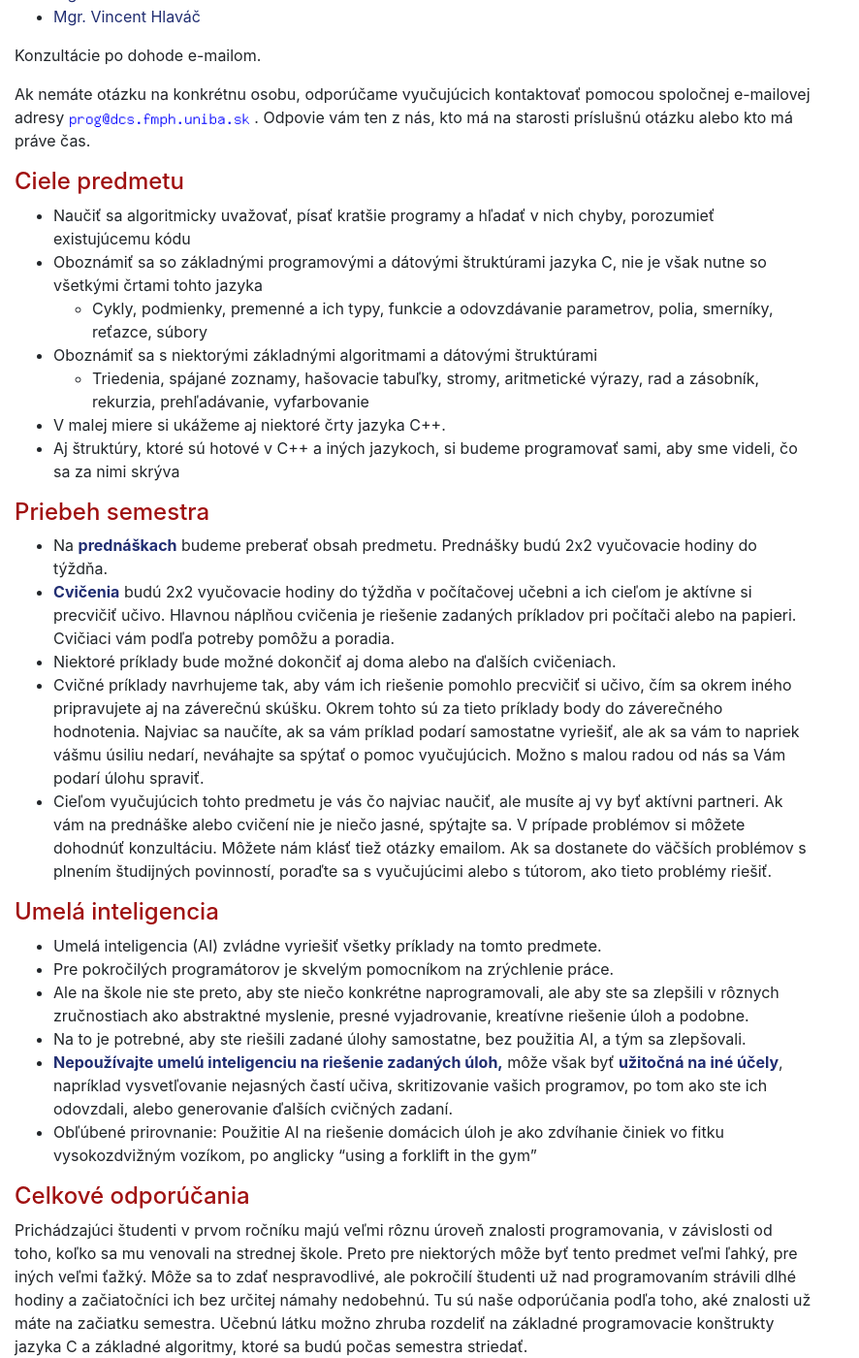
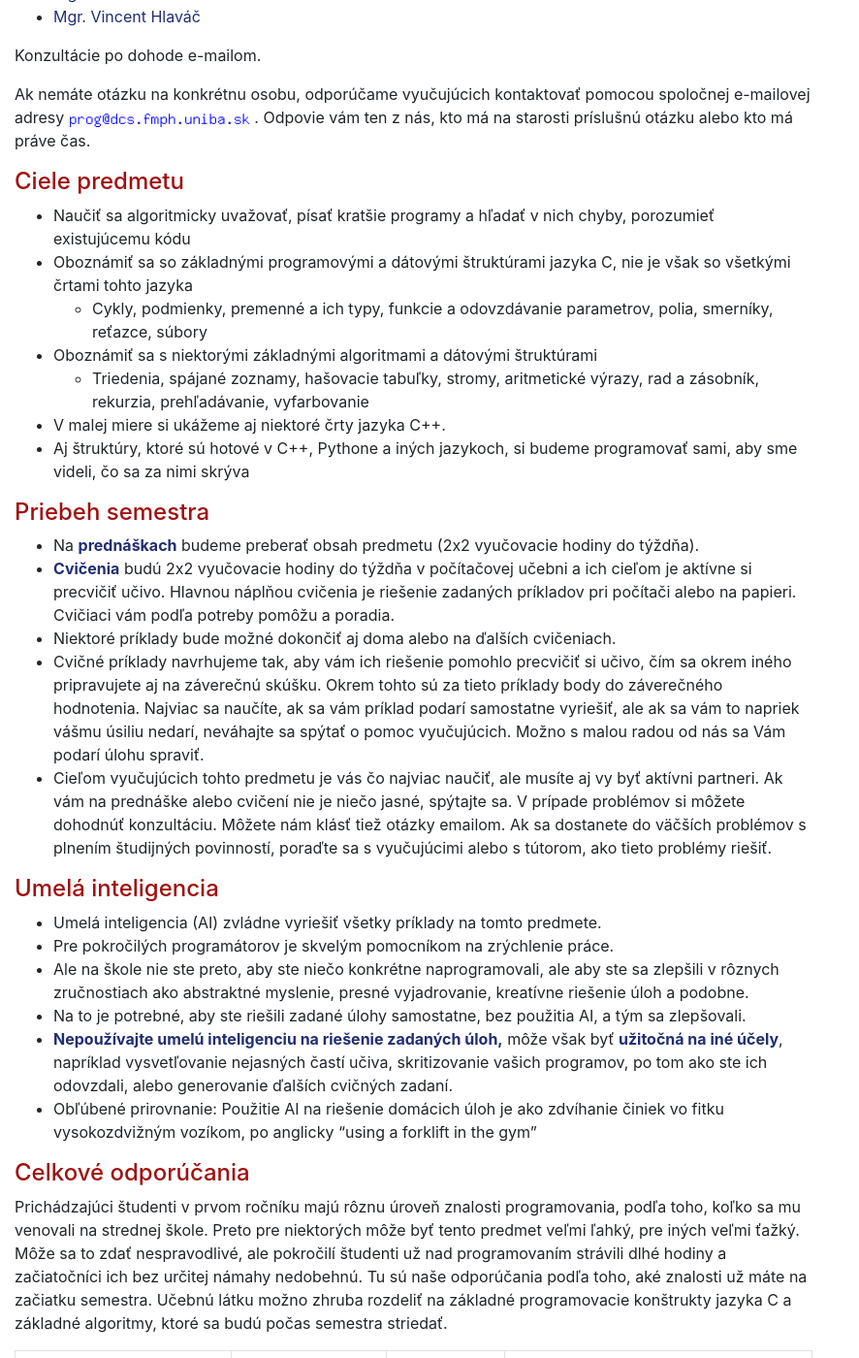
Before and after one commit to dcs-fmph/prog1, a Jekyll site: the page built from notes/Uvod.md, in a window 1280 px wide and 1400 px high, scrolled down 424 px. Shown: the whole window at 97% size, without its empty margins (0-886 px from the left). Built offline with Jekyll 4.4.1, drawn with Linux system fonts in a browser that asks for light colours; nearby versions of some CDN libraries; our own code applies the rules of GitHub Pages for plain Markdown files; some of the changed text lies outside the part shown.

Commit message:
P1 opravy

```diff
--- a/notes/Uvod.md
+++ b/notes/Uvod.md
@@ -30,7 +30,7 @@ alebo kto má práve čas.
   - Naučiť sa algoritmicky uvažovať, písať kratšie programy a hľadať v
     nich chyby, porozumieť existujúcemu kódu
   - Oboznámiť sa so základnými programovými a dátovými štruktúrami
-    jazyka C, nie je však nutne so všetkými črtami tohto
+    jazyka C, nie je však so všetkými črtami tohto
     jazyka
       - Cykly, podmienky, premenné a ich typy, funkcie a odovzdávanie
         parametrov, polia, smerníky, reťazce, súbory
@@ -40,13 +40,12 @@ alebo kto má práve čas.
         aritmetické výrazy, rad a zásobník, rekurzia, prehľadávanie,
         vyfarbovanie
   - V malej miere si ukážeme aj niektoré črty jazyka C++.
-  - Aj štruktúry, ktoré sú hotové v C++ a iných jazykoch, si budeme
+  - Aj štruktúry, ktoré sú hotové v C++, Pythone a iných jazykoch, si budeme
     programovať sami, aby sme videli, čo sa za nimi skrýva
 
 ## Priebeh semestra
 
-  - Na **prednáškach** budeme preberať obsah predmetu. Prednášky budú
-    2x2 vyučovacie hodiny do týždňa.
+  - Na **prednáškach** budeme preberať obsah predmetu (2x2 vyučovacie hodiny do týždňa).
   - **Cvičenia** budú 2x2 vyučovacie hodiny do týždňa v
     počítačovej učebni a ich cieľom je aktívne si precvičiť učivo.
     Hlavnou náplňou cvičenia je riešenie zadaných príkladov pri počítači alebo na papieri.
@@ -83,8 +82,8 @@ alebo kto má práve čas.
 
 ## Celkové odporúčania
 
-Prichádzajúci študenti v prvom ročníku majú veľmi rôznu úroveň znalosti
-programovania, v závislosti od toho, koľko sa mu venovali na strednej
+Prichádzajúci študenti v prvom ročníku majú rôznu úroveň znalosti
+programovania, podľa toho, koľko sa mu venovali na strednej
 škole. Preto pre niektorých môže byť tento predmet veľmi ľahký, pre
 iných veľmi ťažký. Môže sa to zdať nespravodlivé, ale pokročilí
 študenti už nad programovaním strávili dlhé hodiny a začiatočníci ich
```
Also changed, not shown: other parts of notes/Uvod.md (+1 -1 lines), notes/P1.md (+2 -1 lines), notes/Pravidla.md (+3 -3 lines).
